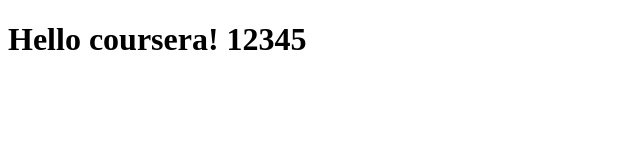
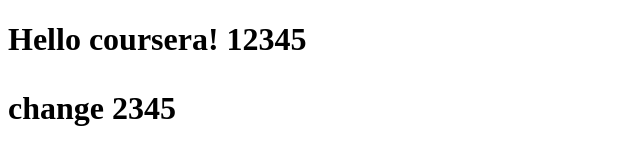
Before and after one commit to 1adamds/test, a plain HTML site: page site/index.html in a window 1280 px wide. Shown: the whole page, without its empty margins (0-640 px from the left). Drawn offline with Linux system fonts and the light colour scheme.

Commit message:
2 changes

```diff
--- a/site/index.html
+++ b/site/index.html
@@ -6,6 +6,6 @@
 	<title>Hello Coursera</title>
 </head>
 <body>
-<h1>Hello coursera! 12345</h1>
+<h1>Hello coursera! 12345<p>change 2345</h1>
 </body>
 </html>
```
